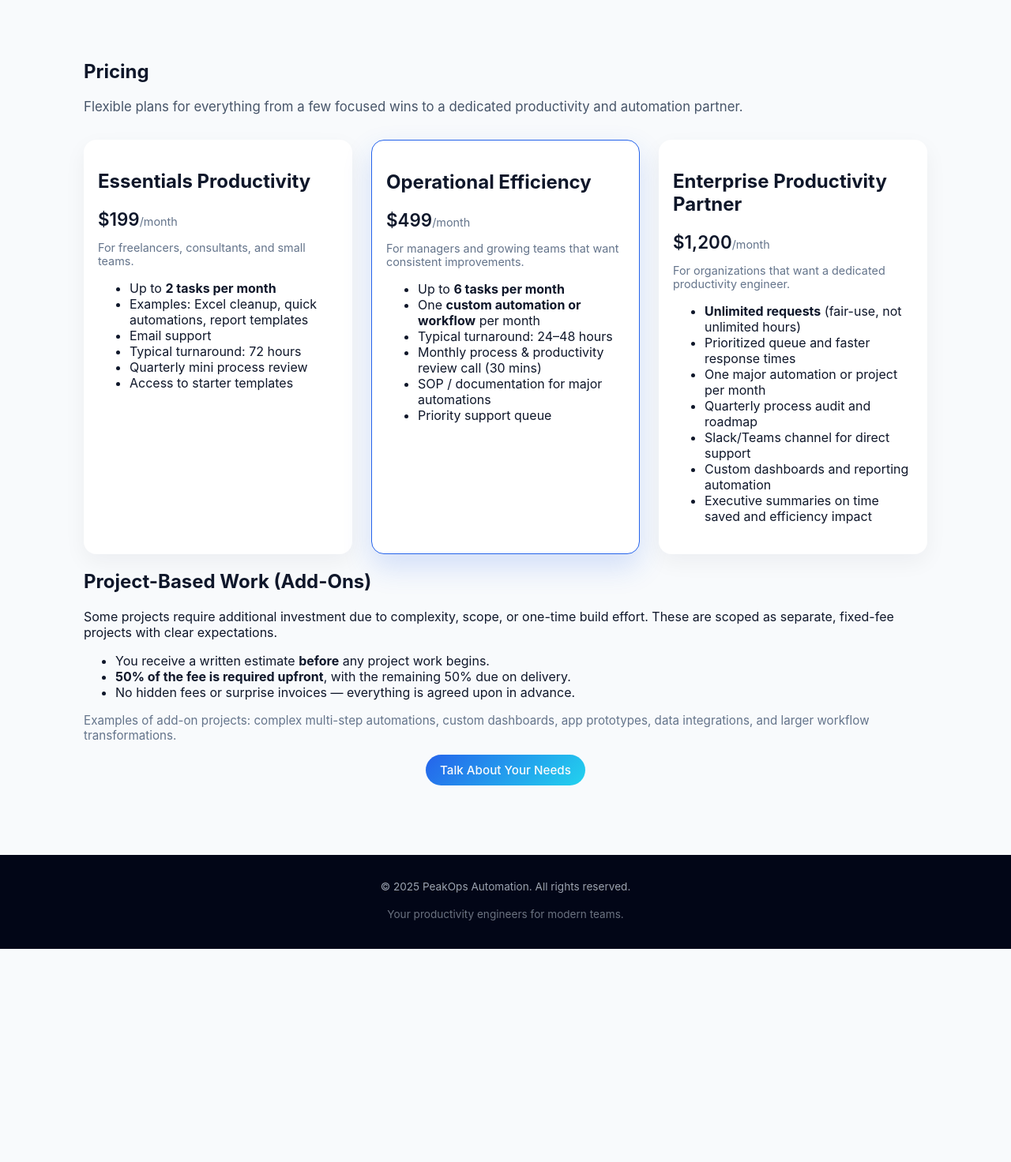
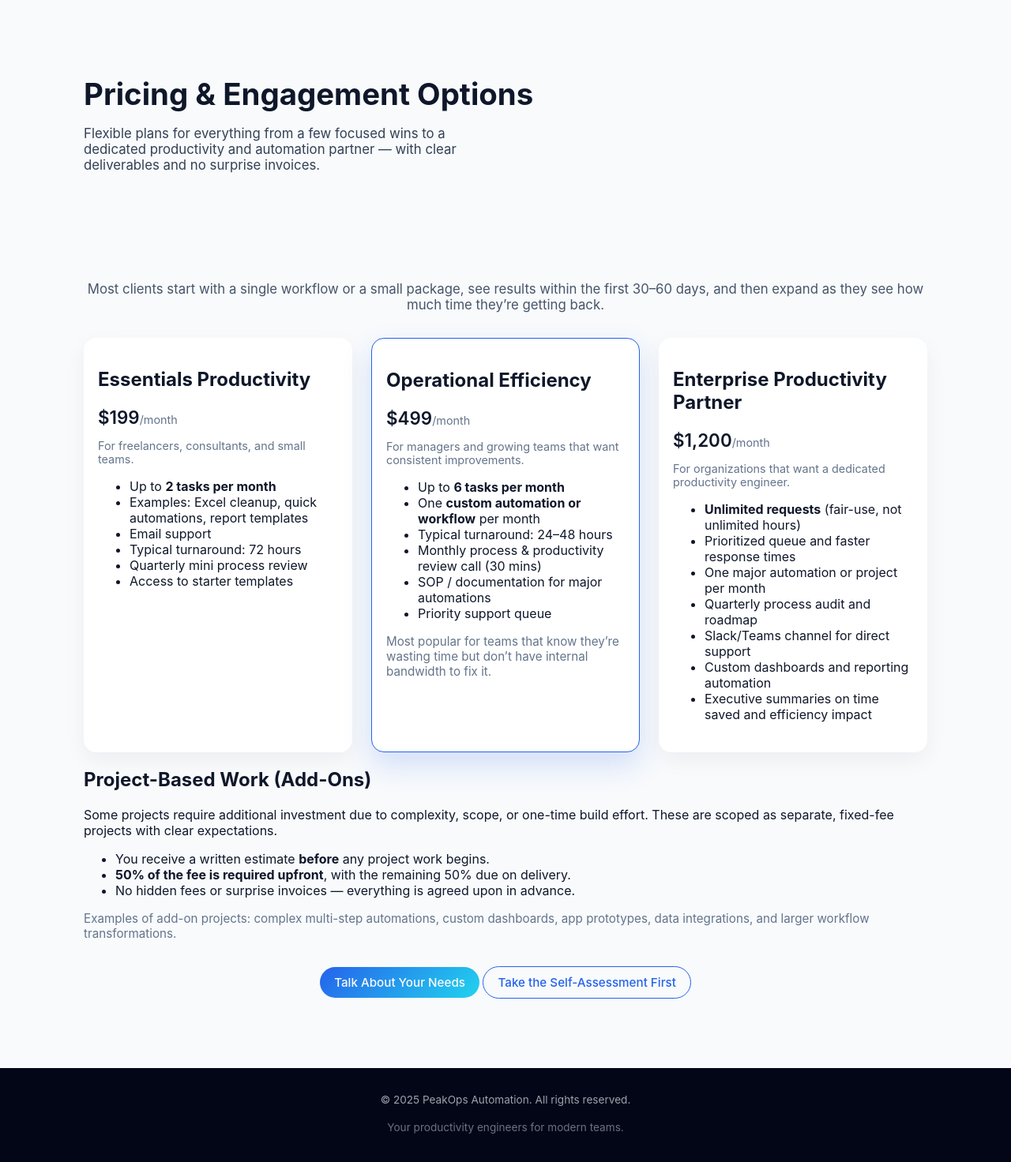
Before and after one commit to ericsjaffe/peakops_automation, a Flask app: page /pricing in a window 1280 px wide. Shown: the part 72-1544 px from the top of the page at 79% size. Before the commit the page ends 1274 px from the top, so only its background shows below. Run offline with Flask 3, Linux system fonts and the light colour scheme.

Commit message:
Update pricing section with new content and layout

```diff
--- a/templates/pricing.html
+++ b/templates/pricing.html
@@ -66,11 +66,25 @@ See PeakOps Automation pricing and engagement options, from quick workflow tune-
 
 
 {% block content %}
+
+{# Hero-style intro #}
+<section class="hero hero-internal">
+  <div class="container hero-inner">
+    <div class="hero-content">
+      <h1>Pricing &amp; Engagement Options</h1>
+      <p class="hero-sub">
+        Flexible plans for everything from a few focused wins to a dedicated productivity and automation partner —
+        with clear deliverables and no surprise invoices.
+      </p>
+    </div>
+  </div>
+</section>
+
 <section class="section">
   <div class="container">
-    <h1>Pricing</h1>
-    <p class="lead">
-      Flexible plans for everything from a few focused wins to a dedicated productivity and automation partner.
+    <p class="lead center">
+      Most clients start with a single workflow or a small package, see results within the first 30–60 days,
+      and then expand as they see how much time they’re getting back.
     </p>
 
     <div class="pricing-grid">
@@ -100,6 +114,9 @@ See PeakOps Automation pricing and engagement options, from quick workflow tune-
           <li>SOP / documentation for major automations</li>
           <li>Priority support queue</li>
         </ul>
+        <p class="note">
+          Most popular for teams that know they’re wasting time but don’t have internal bandwidth to fix it.
+        </p>
       </div>
 
       <div class="pricing-card">
@@ -134,8 +151,9 @@ See PeakOps Automation pricing and engagement options, from quick workflow tune-
       larger workflow transformations.
     </p>
 
-    <div class="center">
+    <div class="center" style="margin-top: 32px;">
       <a href="{{ url_for('contact') }}" class="btn btn-primary">Talk About Your Needs</a>
+      <a href="{{ url_for('self_assessment') }}" class="btn btn-secondary">Take the Self-Assessment First</a>
     </div>
   </div>
 </section>
```
